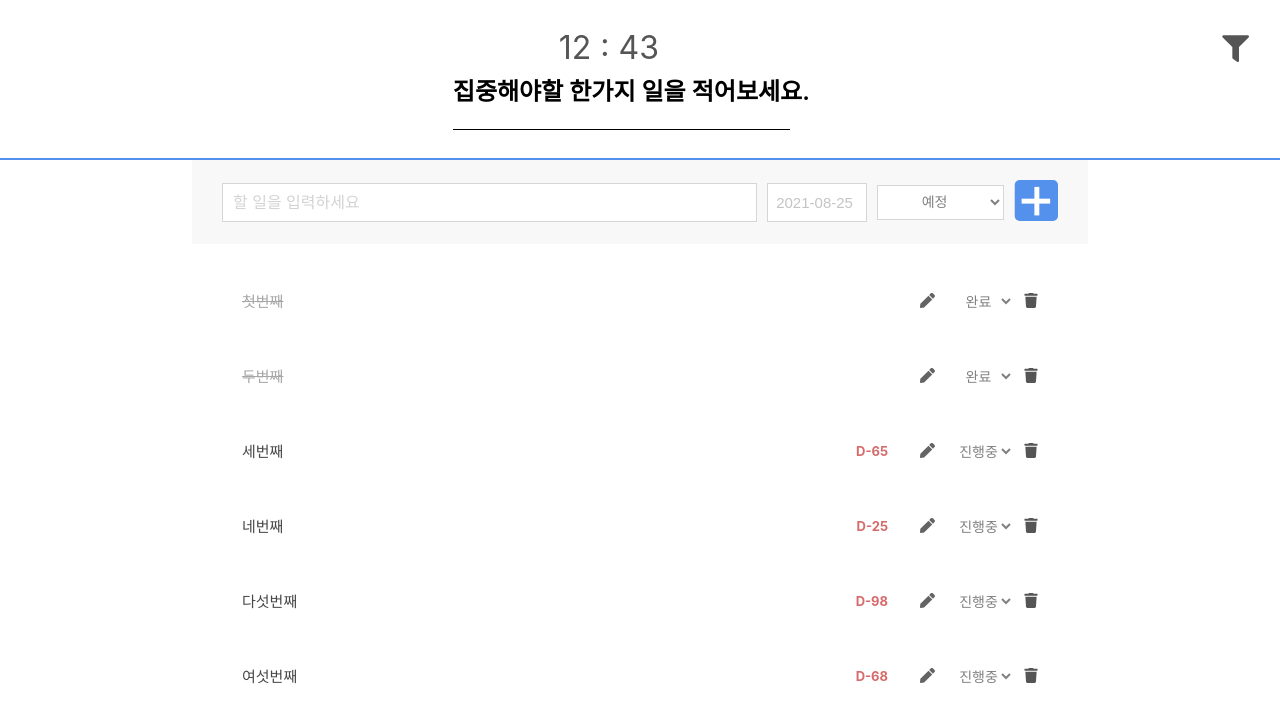
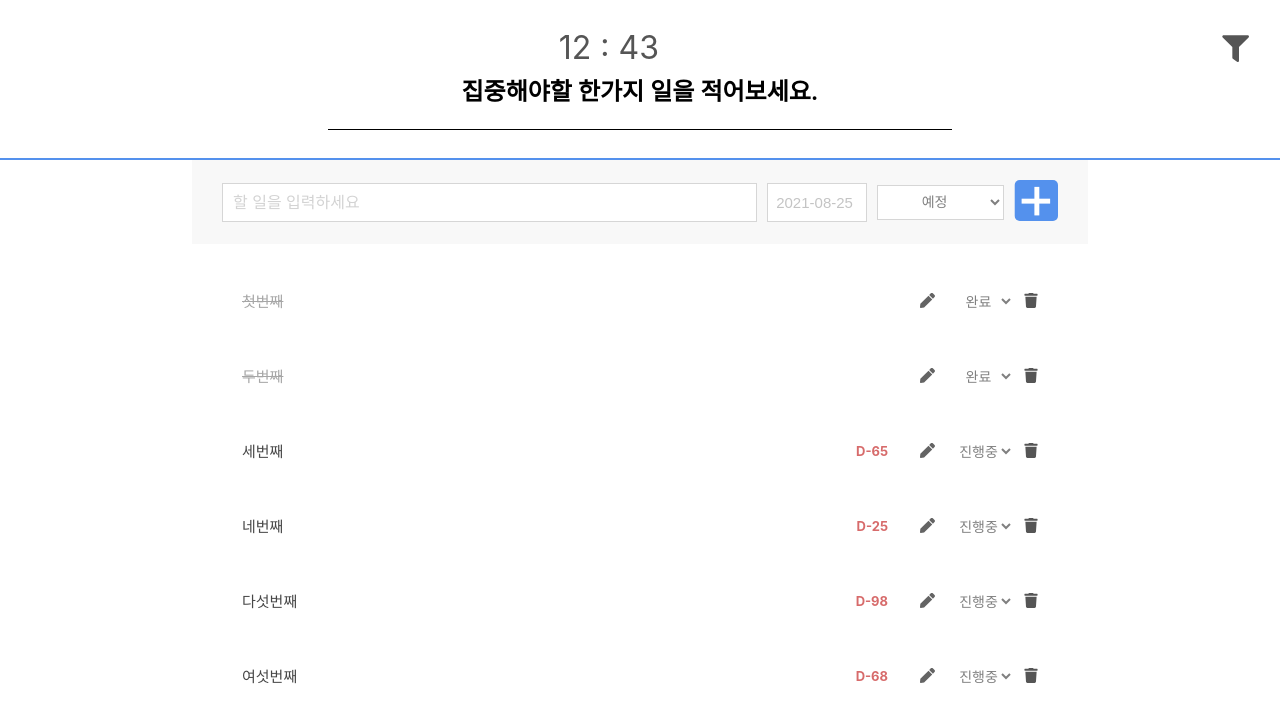
Before and after one commit to ONE-TED/5_moduCompany_team1, a React (Create React App) app: page / in a window 1280 px wide. Shown: the top 722 px of the page. Built offline with nearby package versions, Linux system fonts and the light colour scheme.

Commit message:
Style : 스타일 수정

```diff
--- a/src/Components/Header/HeaderStyle.ts
+++ b/src/Components/Header/HeaderStyle.ts
@@ -65,7 +65,6 @@ const Close = styled.button<{ onClick: any }>`
 const HeaderFocusContainer = styled.div`
   width: 100%;
   display: inline-block;
-  ${({ theme }) => theme.flexSet('center', 'center', 'row')};
 `;
 
 const FocusValueWrap = styled.div`
@@ -87,16 +86,19 @@ const FocusText = styled.div`
 `;
 
 const InputForm = styled.form`
-  width: 30%;
+  width: 100%;
+  text-align: center;
 `;
 
 const InputWrap = styled.div`
   display: flex;
   width: 100%;
+  place-content: center;
 `;
 const FocusInput = styled.input`
-  width: 90%;
+  width: 50%;
   border-bottom: 1px solid black;
+  text-align: center;
 `;
 
 export const style = {
```
